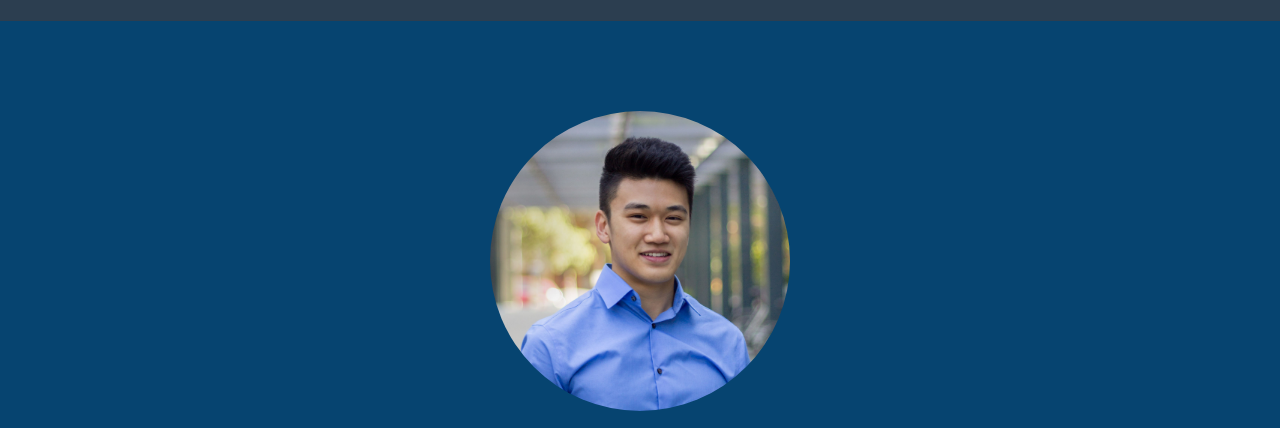
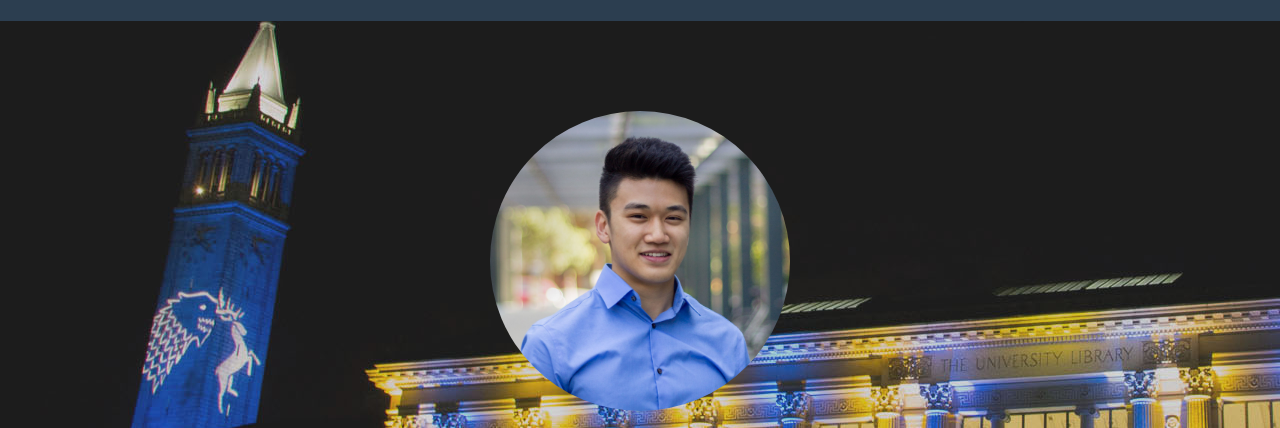
Before and after one commit to patricklin/patricklin.github.io, a plain HTML site: page index.html in a window 1280 px wide. Shown: the part 89-517 px from the top of the page. Drawn offline with nearby package versions, Linux system fonts and the light colour scheme; a script that the page names is missing.

Commit message:
Added library image
Reduced opacity in PS, lowered highlights from original image

```diff
--- a/css/freelancer.css
+++ b/css/freelancer.css
@@ -91,9 +91,7 @@ hr.star-primary:after {
 header {
     text-align: center;
     color: #fff;
-    background: #064470;
-    /*background-image: url("./doe.jpg");
-    background-repeat: no-repeat;*/
+    background-image: url("../img/doe1.jpg");
 }
 
 header .container {
```
Also changed, not shown: img/doe1.jpg (added).
